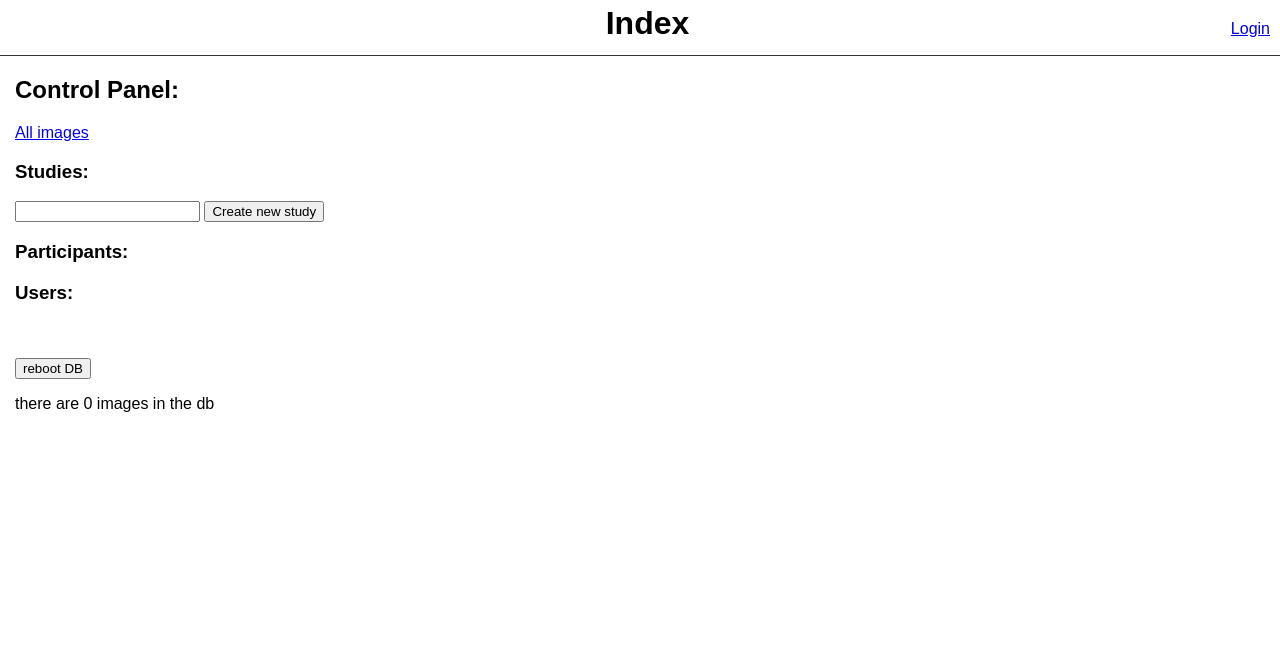
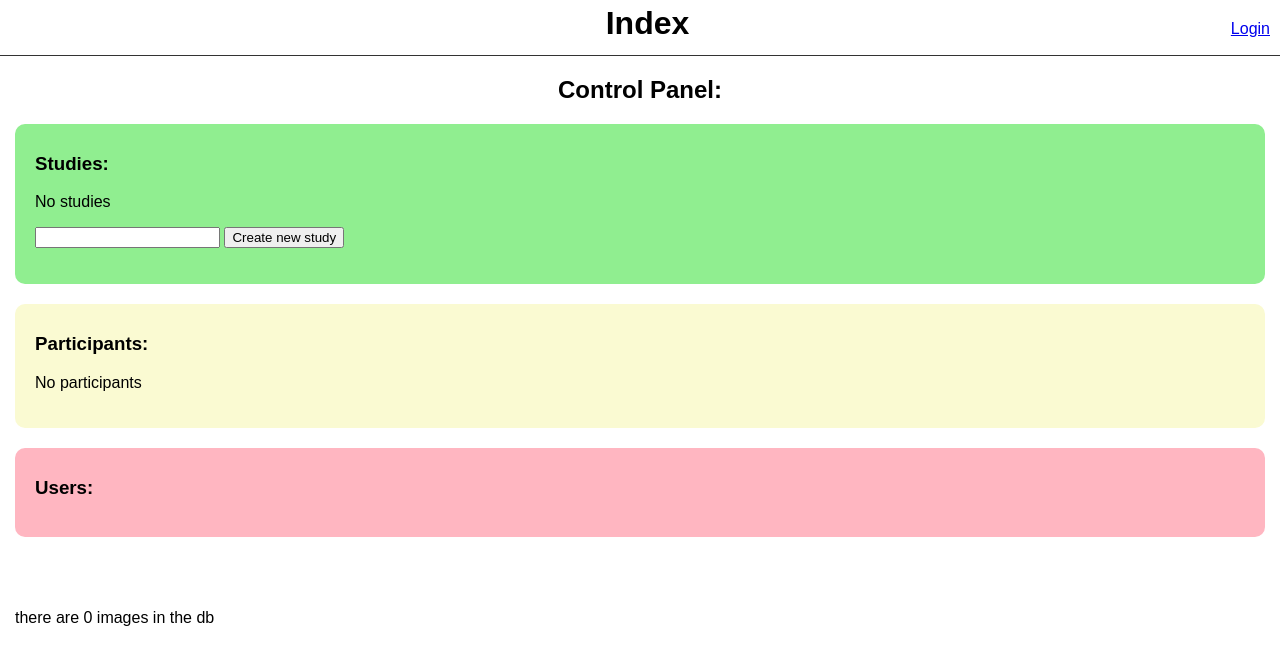
Before and after one commit to supersational/flask-image-server, a Flask app: page / in a window 1280 px wide. Shown: the top 665 px of the page. Run offline with Flask 2, Linux system fonts and the light colour scheme; data that the repository does not hold is empty; parts of the project's set-up code (start-up, migrations or seed data) failed here and were passed over.

Commit message:
main page friendlier

```diff
--- a/application/templates/index.html
+++ b/application/templates/index.html
@@ -8,13 +8,25 @@ Index
 		margin-left: 15px;
 		margin-right: 15px;
 	}
+	h2 {
+		text-align: center;
+	}
+	.group {
+		border-radius: 10px;
+		padding: 10px 20px 20px 20px;
+
+		margin: 20px 0px 20px 0px;
+	}
 </style>
 {% endblock %}
 {% block content %}
 
 	<h2>Control Panel:</h2>
-	<a href="/images">All images</a>
+	<div class="group" style="background-color:lightgreen; ">
 	<h3>Studies:</h3>
+		{% if studies|length < 1 %}
+			<p>No studies</p>
+		{% endif %}
 		{% for study in studies %}
 			 <a href='/study/{{study.study_id}} '>{{study.study_id}}: {{study.name}}</a> ({{study.participants | length}} participants) <br>
 		{% endfor %}
@@ -23,17 +35,25 @@ Index
 			<input type='text' name='study_name'></input>
 			<input type='submit' value='Create new study'> </p>
 		</form>
+	</div>
+	<div class="group" style="background-color:lightgoldenrodyellow; ">
 	<h3>Participants:</h3>
+		{% if participants|length < 1 %}
+			<p>No participants</p>
+		{% endif %}
 		{% for participant in participants %}
 			 <a href='/participant/{{participant.participant_id}} '>{{participant.participant_id}}: {{participant.name}}</a> (in
 			 {{participant.studies | length}} studies) <br>
 		{% endfor %}
+	</div>
+	<div class="group" style="background-color:lightpink; ">
 		<h3>Users:</h3>
 		{% for user in users %}
-		 <a href='/user/{{user.user_id}} '>{{user.user_id}}: {{user.username}}</a> (password: '{{user.password}}') <br>
+			 <a href='/user/{{user.user_id}} '>{{user.user_id}}: {{user.username}}</a><br>
 		{% endfor %}
+	</div>
 	<br>
 	<br>
-	<a href='/reboot_db'><button>reboot DB</button></a>
+	<!-- <a href='/reboot_db'><button>reboot DB</button></a> -->
 	<p>there are {{num_images}} images in the db</p>
 {% endblock %}
```
Lines whose indentation alone changed are shown as unchanged.
